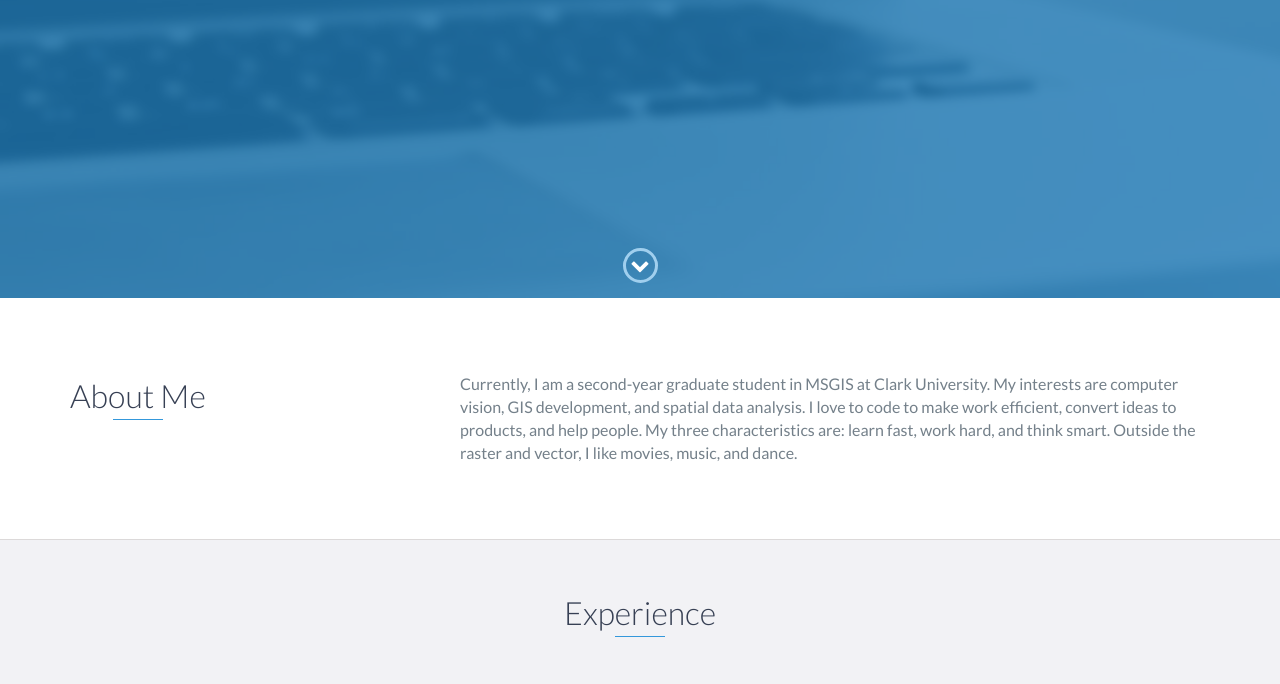
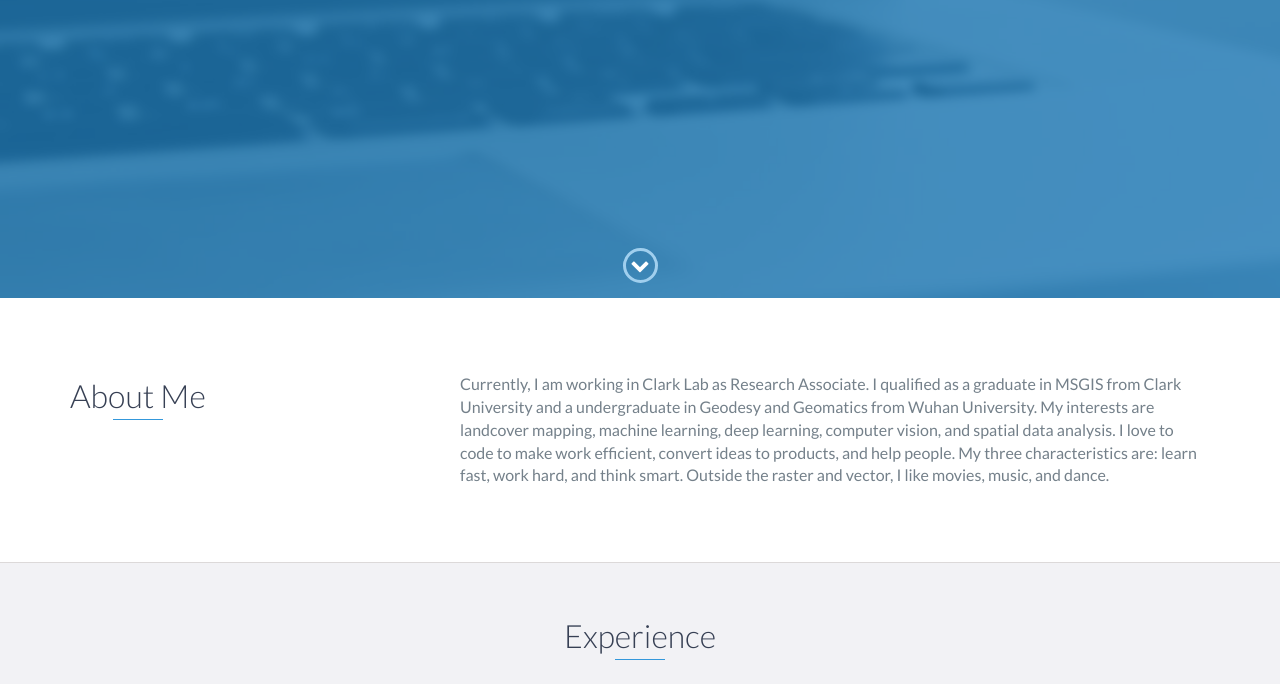
Before and after one commit to lazygis/lazygis.github.io, a website: page index.html in a window 1280 px wide. Shown: the part 502-1186 px from the top of the page. Drawn offline with nearby package versions, Linux system fonts and the light colour scheme.

Commit message:
update oct26 2

```diff
--- a/index.html
+++ b/index.html
@@ -73,7 +73,7 @@
                 </div>
                 <div class="col-md-8">
                     <p>
-                        Currently, I am a second-year graduate student in MSGIS at Clark University. My interests are computer vision, GIS development, and spatial data analysis. I love to code to make work efficient, convert ideas to products, and help people. My three characteristics are: learn fast, work hard, and think smart. Outside the raster and vector, I like movies, music, and dance.
+                        Currently, I am working in Clark Lab as Research Associate. I qualified as a graduate in MSGIS from Clark University and a undergraduate in Geodesy and Geomatics from Wuhan University. My interests are landcover mapping, machine learning, deep learning, computer vision, and spatial data analysis. I love to code to make work efficient, convert ideas to products, and help people. My three characteristics are: learn fast, work hard, and think smart. Outside the raster and vector, I like movies, music, and dance.
                     </p>
                 </div>
             </div>
```
